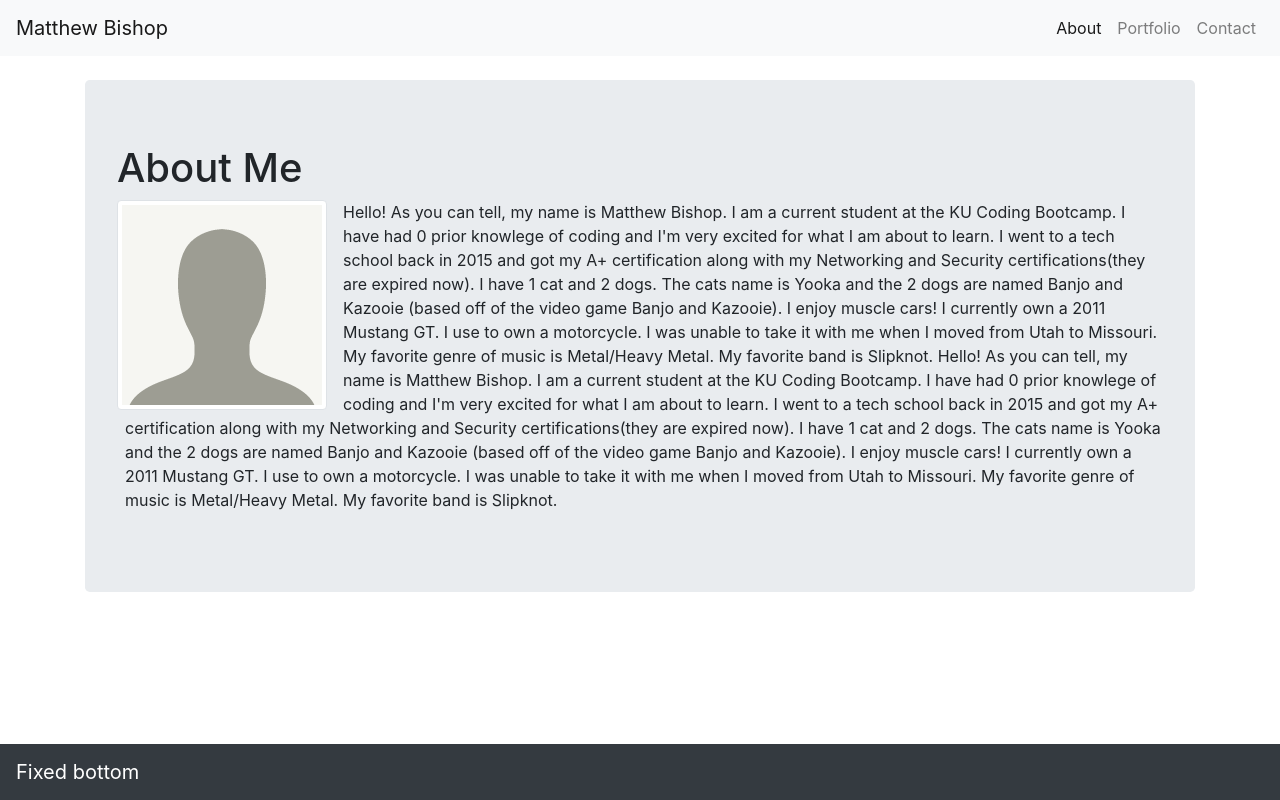
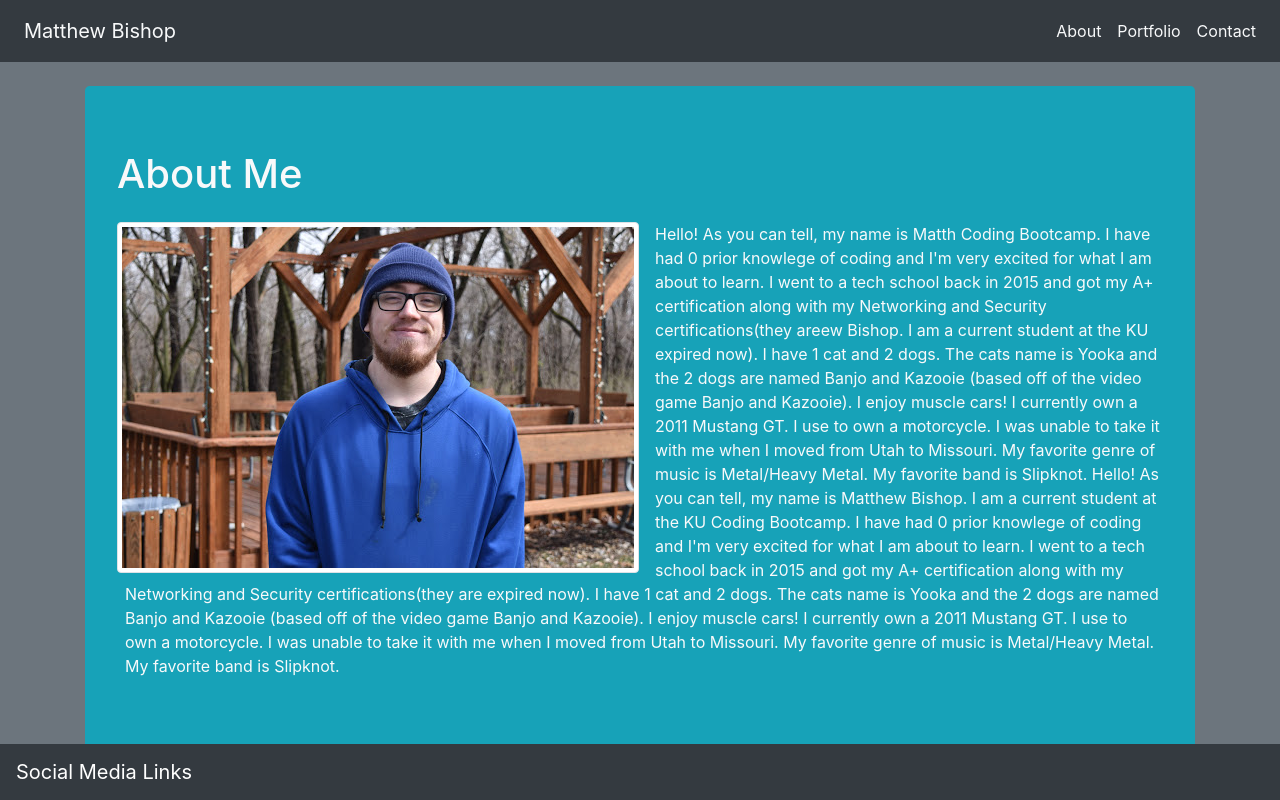
Before and after one commit to mtbishop/02-CSS-bootstrap, a plain HTML site: page docs/index.html in a window 1280 px wide. Drawn offline with nearby package versions, Linux system fonts and the light colour scheme.

Commit message:
changed index colors and added photos

```diff
--- a/docs/index.html
+++ b/docs/index.html
@@ -9,10 +9,10 @@
     <title>Document</title>
 </head>
 
-<body>
+<body class="bg-secondary">
     <header>
-        <nav class="navbar navbar-expand-md navbar-light bg-light">
-            <a class="navbar-brand">Matthew Bishop</a>
+        <nav class="navbar navbar-expand-md navbar-light bg-dark">
+            <a class="navbar-brand text-light p-2 display-5">Matthew Bishop</a>
             <button class="navbar-toggler" type="button" data-toggle="collapse" data-target="#navbarSupportedContent"
                 aria-controls="navbarSupportedContent" aria-expanded="false" aria-label="Toggle navigation">
                 <span class="navbar-toggler-icon"></span>
@@ -20,13 +20,13 @@
             <div class="collapse navbar-collapse" id="navbarSupportedContent">
                 <ul class="navbar-nav ml-auto">
                     <li class="nav-item active">
-                        <a class="nav-link" href="index.html">About <span class="sr-only">(current)</span></a>
+                        <a class="nav-link text-light" href="index.html">About <span class="sr-only">(current)</span></a>
                     </li>
                     <li class="nav-item">
-                        <a class="nav-link" href="portfolio.html">Portfolio</a>
+                        <a class="nav-link text-light" href="portfolio.html">Portfolio</a>
                     </li>
                     <li class="nav-item">
-                        <a class="nav-link" href="contact.html">Contact</a>
+                        <a class="nav-link text-light" href="contact.html">Contact</a>
                     </li>
             </div>
         </nav>
@@ -34,22 +34,22 @@
 
     <section class="container">
         <!-- add image to container -->
-        <div class="jumbotron mt-4">
+        <div class="jumbotron mt-4 bg-info">
             <div class="row">
-                <div class="col-md-9">
+                <div class="col-md-9 text-light mb-3">
                     <h1>About Me</h1>
                 </div>
             </div>
             <div class="row">
                 <div class="col-md-12">
-                    <img src="Assets/Images/200x200 stock image.png" class="mr-3 img-thumbnail float-left"
-                        alt="default-profile-picture">
-                    <p class="ml-2">Hello! As you can tell, my name is Matthew Bishop. I am a current student at the KU
+                    <img src="Assets/Images/About Me Picture.jpg" class="mr-3 img-thumbnail float-left"
+                        alt="profile-picture">
+                    <p class="ml-2 text-light">Hello! As you can tell, my name is Matth
                         Coding
                         Bootcamp.
                         I have had 0 prior knowlege of coding and I'm very excited for what I am about to learn.
                         I went to a tech school back in 2015 and got my A+ certification along with my Networking and
-                        Security certifications(they are expired now).
+                        Security certifications(they areew Bishop. I am a current student at the KU expired now).
                         I have 1 cat and 2 dogs. The cats name is Yooka and the 2 dogs are named Banjo and Kazooie
                         (based
                         off of the video game Banjo and Kazooie). I enjoy muscle cars! I currently own a 2011 Mustang
@@ -77,7 +77,7 @@
         </div>
         <footer>
             <nav class="navbar navbar-dark bg-dark fixed-bottom">
-                <a class="navbar-brand" href="#">Fixed bottom</a>
+                <a class="navbar-brand" href="#">Social Media Links</a>
             </nav>
         </footer>
     </section>
```
Also changed, not shown: docs/contact.html (+1 -1 lines), docs/portfolio.html (+6 -26 lines), docs/Assets/Images/About Me Picture.jpg (added), docs/Assets/Images/Porfolio Picture 2jpg.jpg (added), docs/Assets/Images/Porfolio Picture 3.jpg (added), docs/Assets/Images/Porfolio Picture 4.jpg (added), 2 other files.
